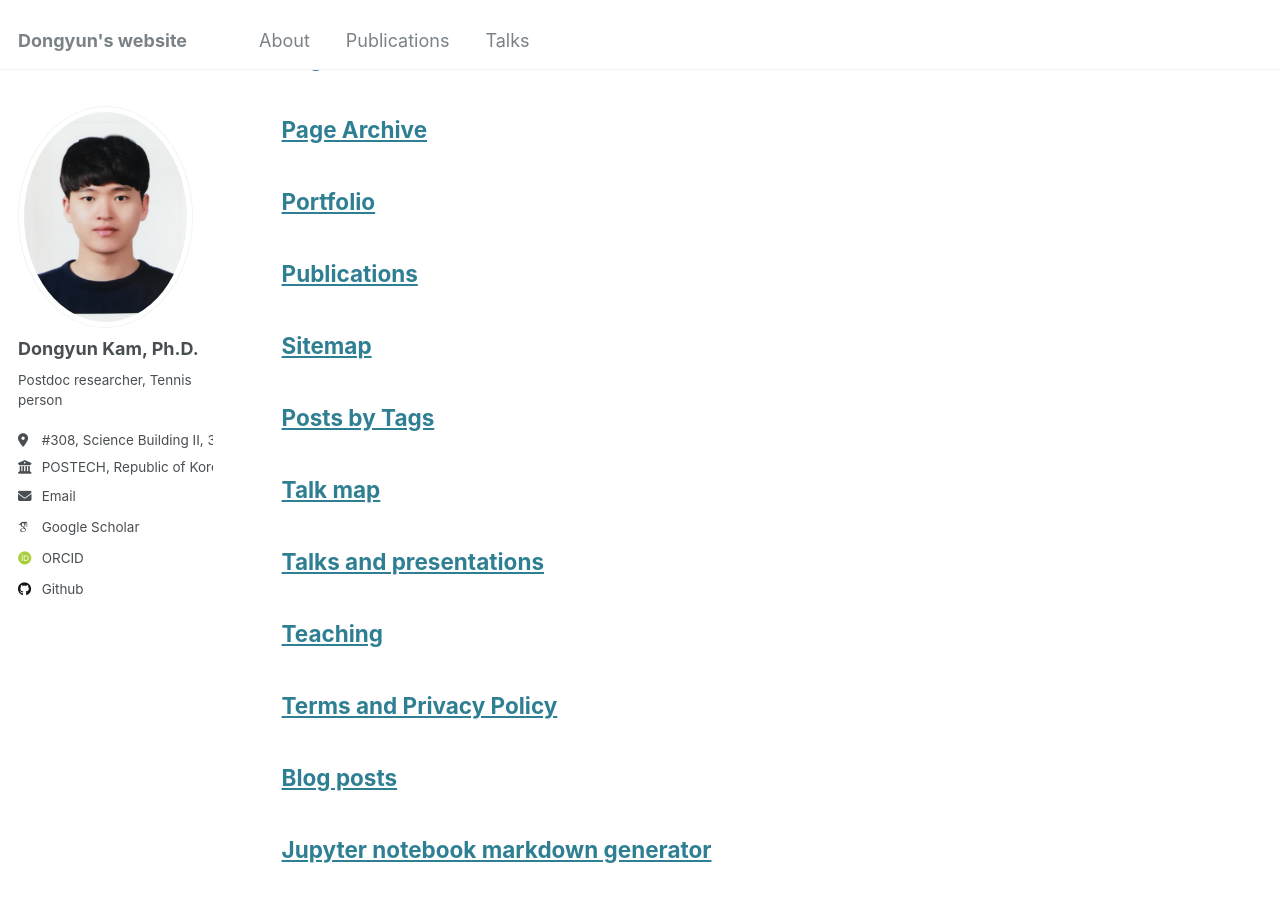
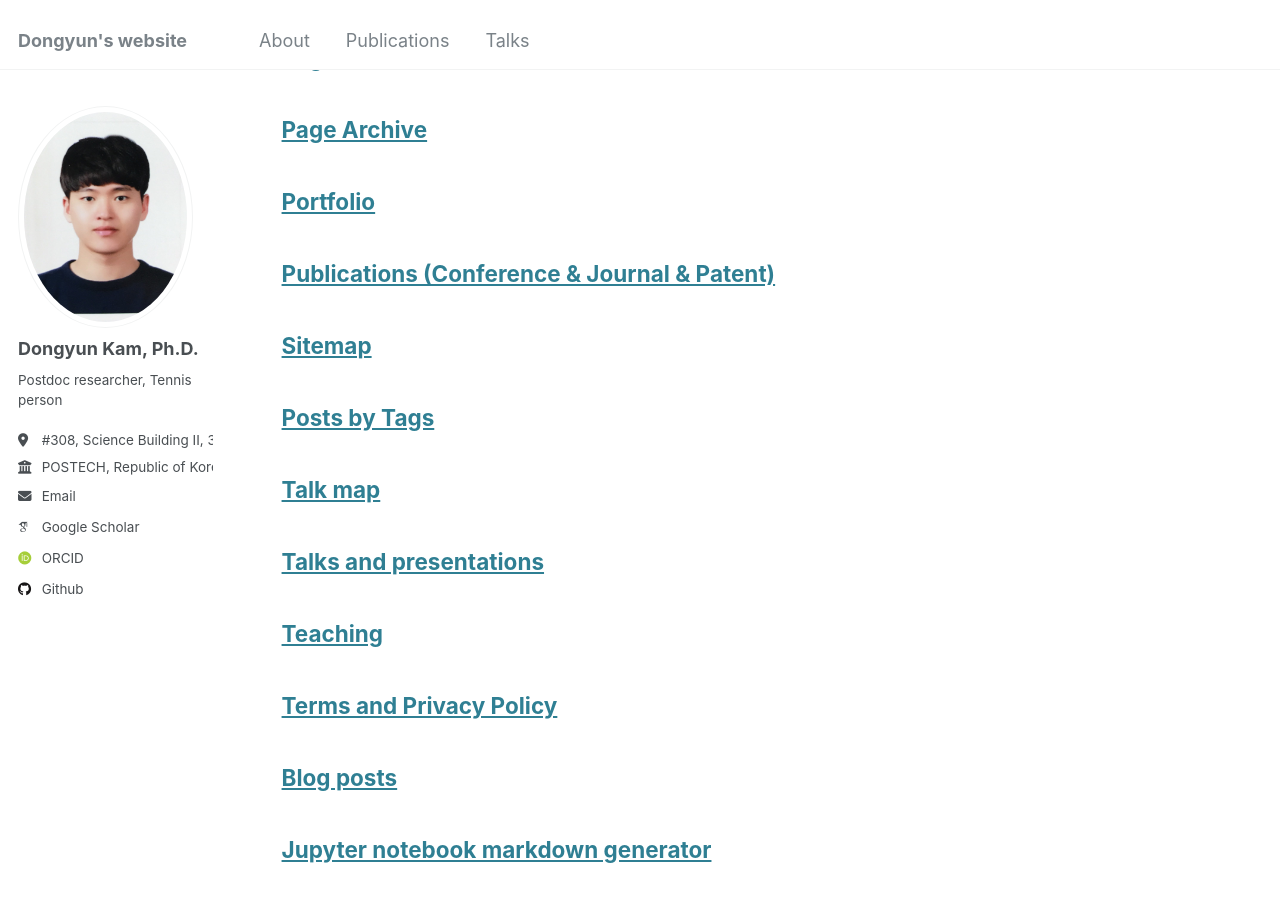
Before and after one commit to Dongyunkam/dongyunkam.github.io, a Jekyll site: the page built from _pages/archive-layout-with-content.md, in a window 1280 px wide and 900 px high, scrolled down 5243 px. Built offline with Jekyll 4.4.1, drawn with Linux system fonts in a browser that asks for light colours; emoji names are drawn with the system emoji font; some web fonts are replaced.

Commit message:
Update publications.md

```diff
--- a/_pages/publications.md
+++ b/_pages/publications.md
@@ -1,5 +1,5 @@
 ---
-title: "Publications"
+title: "Publications (Conference & Journal & Patent)"
 permalink: /publications/
 author_profile: true
 ---
```
